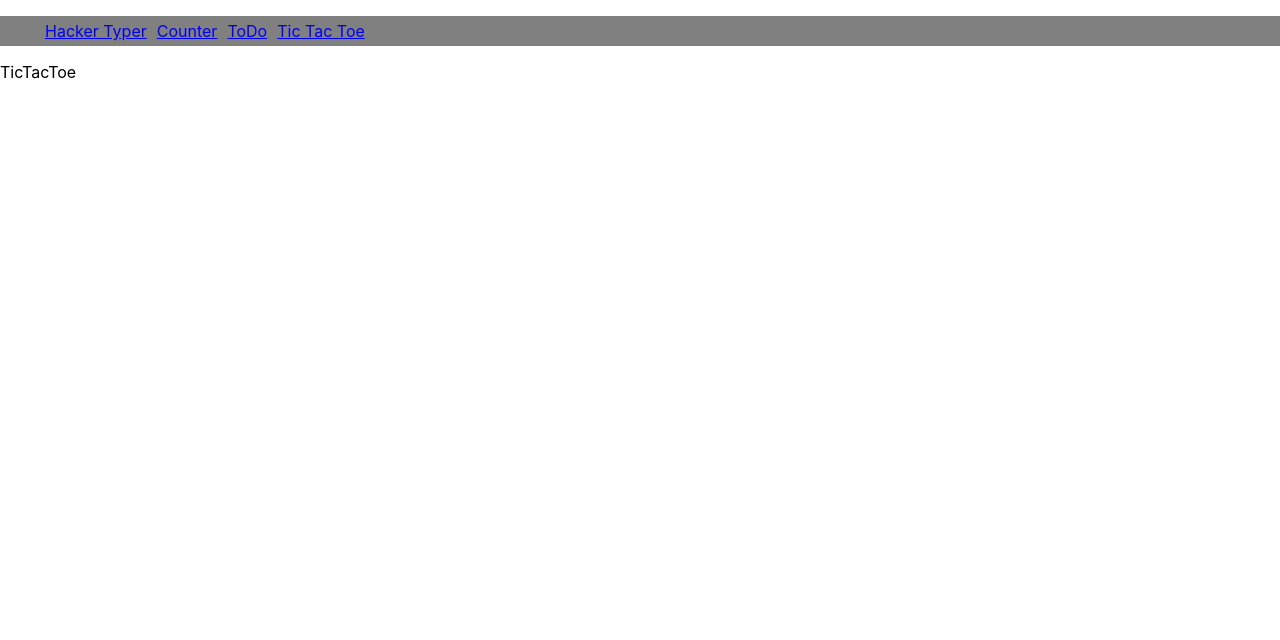
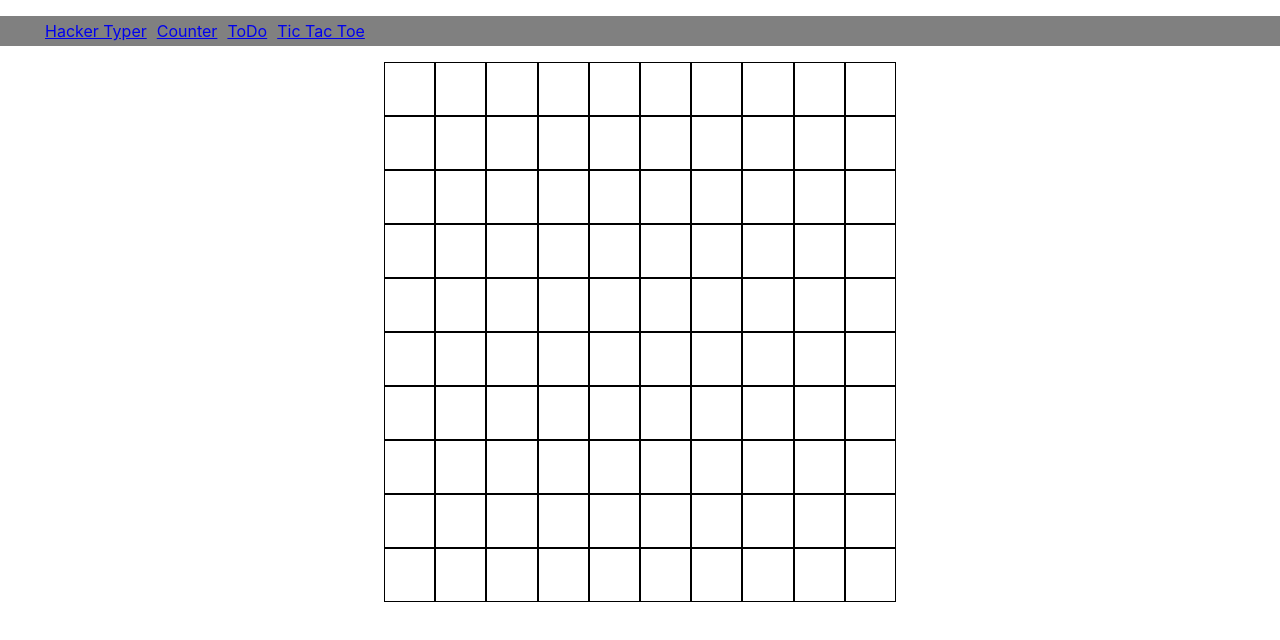
Before and after one commit to Tchomasek/IT-absolvent, a React (Create React App) app: page /tic-tac-toe in a window 1280 px wide. Shown: the top 640 px of the page. Built offline with nearby package versions, Linux system fonts and the light colour scheme; the HTML template or start-up script is replaced by a standard one.

Commit message:
basic functionality

```diff
--- /dev/null
+++ b/src/components/tic-tac-toe/Square.tsx
@@ -0,0 +1,29 @@
+import React, { Component } from "react";
+import styled from "styled-components";
+
+type squareProps = {
+  handleClick: any;
+  value: string;
+};
+
+export default class Square extends Component<squareProps, {}> {
+  render() {
+    const Td = styled.td`
+    width: "50px",
+    height: "50px",
+    border: "1px solid black",
+    `;
+    return (
+      <Td
+        style={{
+          width: "50px",
+          height: "50px",
+          border: "1px solid black",
+        }}
+        onClick={this.props.handleClick}
+      >
+        {this.props.value}
+      </Td>
+    );
+  }
+}
--- a/src/components/tic-tac-toe/TicTacToe.tsx
+++ b/src/components/tic-tac-toe/TicTacToe.tsx
@@ -1,7 +1,86 @@
 import React, { Component } from "react";
+import Square from "./Square";
+import styled from "styled-components";
 
-export default class TicTacToe extends Component {
+type State = {
+  grid: string[][];
+  nextTurn: string;
+};
+
+export default class TicTacToe extends Component<{}, State> {
+  constructor(props) {
+    super(props);
+    this.state = {
+      grid: Array(10)
+        .fill(0)
+        .map(() => Array(10).fill("")),
+      nextTurn: "O",
+    };
+    this.handleClick = this.handleClick.bind(this);
+    this.changeNextTurn = this.changeNextTurn.bind(this);
+  }
+
+  changeNextTurn() {
+    this.setState((prevState) => {
+      const nextTurn = prevState.nextTurn === "O" ? "X" : "O";
+      return { nextTurn: nextTurn };
+    });
+  }
+
+  handleClick(i, j) {
+    this.changeNextTurn();
+    this.setState((prevState) => {
+      const newGrid = prevState.grid.map((row, i_index) => {
+        const newRow = row.map((square, j_index) => {
+          if (i === i_index && j === j_index && square === "") {
+            return this.state.nextTurn;
+          } else {
+            return square;
+          }
+        });
+        return newRow;
+      });
+      return {
+        ...prevState,
+        grid: newGrid,
+      };
+    });
+  }
+
   render() {
-    return <div>TicTacToe</div>;
+    const Table = styled.table`
+    textAlign: "center",
+    margin: "auto",
+    height: "auto",
+    width: "500px",
+    border: "1px solid black",
+    tableLayout: "fixed",
+  `;
+    const board = this.state.grid.map((row, i) => {
+      return (
+        <tr key={"row_" + i}>
+          {row.map((col, j) => {
+            return (
+              <Square
+                handleClick={() => this.handleClick(i, j)}
+                key={i + "_" + j}
+                value={this.state.grid[i][j]}
+              />
+            );
+          })}
+        </tr>
+      );
+    });
+
+    return (
+      <div style={{ textAlign: "center" }}>
+        <div style={{ margin: "auto", width: "40%" }}>
+          <Table cellSpacing="0">
+            <tbody>{board}</tbody>
+          </Table>
+        </div>
+        <br />
+      </div>
+    );
   }
 }
```
